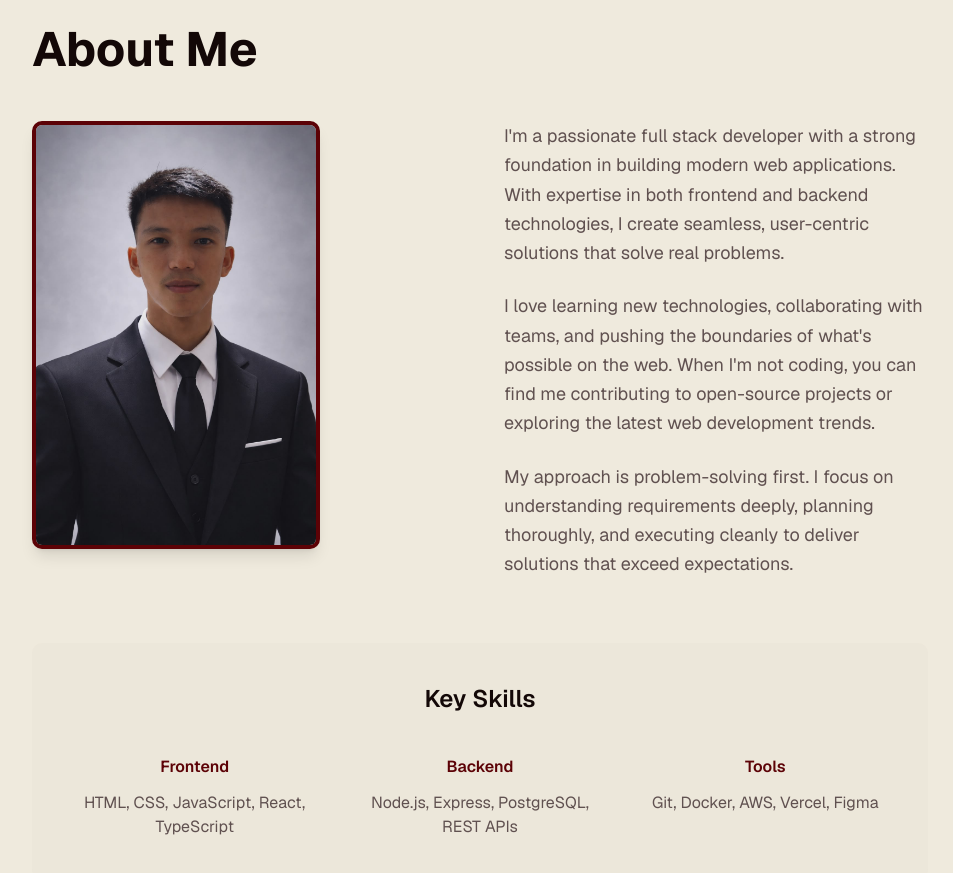
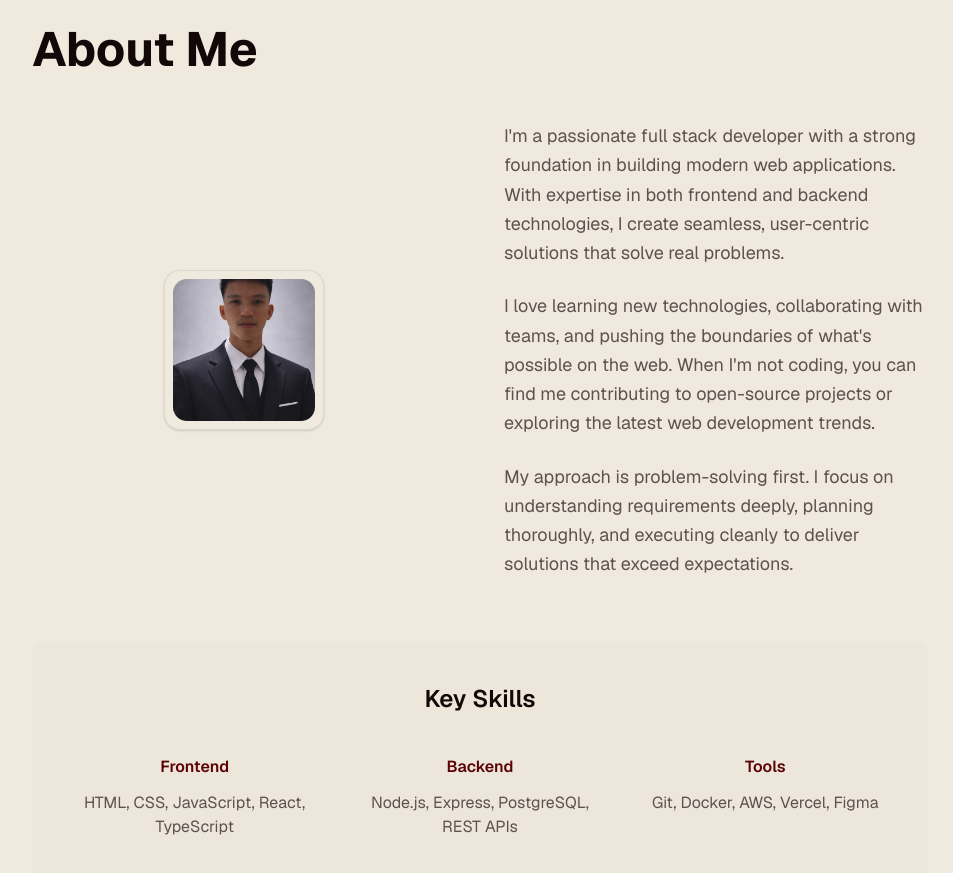
Before and after one commit to frncsq/francis-portfolio, a Next.js app: page / in a window 1280 px wide. Shown: the part 920-1793 px from the top of the page, without its empty margins (160-1113 px from the left). Built offline with nearby package versions, Linux system fonts and the light colour scheme.

Commit message:
fix size

```diff
--- a/components/portfolio/about-section.tsx
+++ b/components/portfolio/about-section.tsx
@@ -6,15 +6,15 @@ export function AboutSection() {
           About Me
         </h2>
 
-        <div className="grid md:grid-cols-2 gap-12 items-start">
+        <div className="grid md:grid-cols-2 gap-10 md:gap-12 items-center">
           <div>
             {/* Profile Photo */}
-            <div className="mb-8 md:mb-0 flex justify-center md:justify-start">
-              <div className="w-48 md:w-72 rounded-lg border-4 border-primary overflow-hidden bg-muted shadow-lg">
+            <div className="mb-8 md:mb-0 flex justify-center md:justify-center">
+              <div className="w-32 sm:w-36 md:w-40 max-w-[180px] aspect-square rounded-2xl border border-border/60 bg-card p-2 shadow-sm overflow-hidden">
                 <img
                   src="/fqdev.jpeg"
                   alt="Francis Quintinita"
-                  className="w-full h-auto object-contain"
+                  className="w-full h-full object-cover object-center rounded-xl"
                 />
               </div>
             </div>
```
